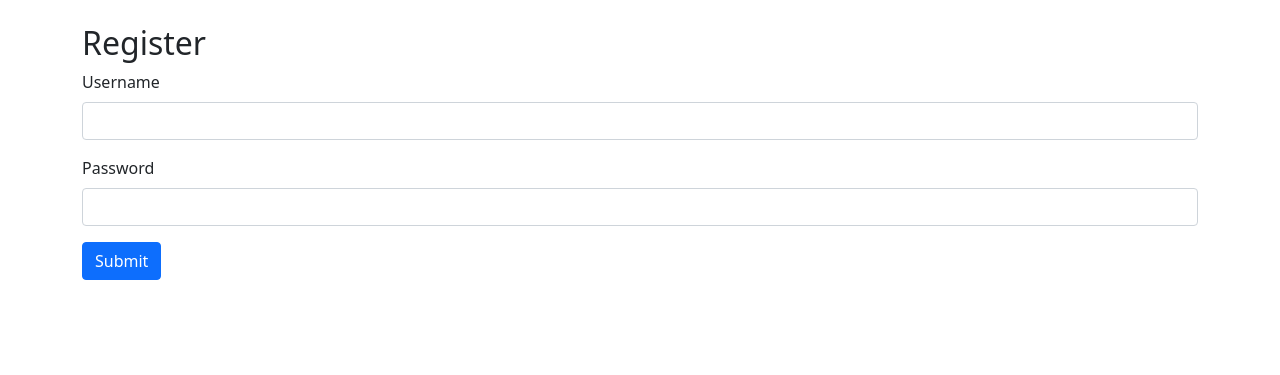
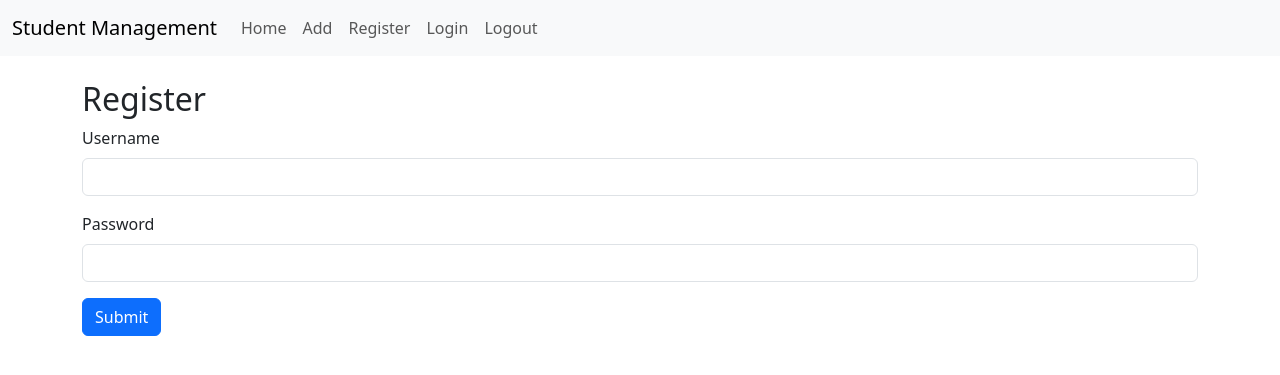
Before and after one commit to adinema27/student-management, a Django app: page /login/ in a window 1280 px wide. Shown: the top 375 px of the page. Run offline with Django 5.2, Linux system fonts and the light colour scheme.

Commit message:
09 nov classs

```diff
--- a/management/models.py
+++ b/management/models.py
@@ -1,6 +1,7 @@
 from django.db import models
-
+from django.contrib.auth.models import User
 class student(models.Model):
+    fk = models.ForeignKey(User, on_delete=models.CASCADE, default=0)
     email = models.EmailField(max_length=254)
     contact = models.IntegerField()
     name = models.CharField(max_length=100)
--- a/management/templates/add.html
+++ b/management/templates/add.html
@@ -38,7 +38,7 @@
               <input type="date" class="form-control" id="inputPassword3" name = 'dob'>
             </div>
           </div>
-        <button type="submit" class="btn btn-primary">Sign in</button>
+        <button type="submit" class="btn btn-primary">Add data</button>
       </form>
 </div>
 {% endblock content %}
--- a/management/templates/login.html
+++ b/management/templates/login.html
@@ -1,11 +1,6 @@
-<!DOCTYPE html>
-<html lang="en">
-<head>
-    <meta charset="UTF-8">
-    <meta name="viewport" content="width=device-width, initial-scale=1.0">
-    <link href="https://cdn.jsdelivr.net/npm/bootstrap@5.0.2/dist/css/bootstrap.min.css" rel="stylesheet" integrity="sha384-EVSTQN3/azprG1Anm3QDgpJLIm9Nao0Yz1ztcQTwFspd3yD65VohhpuuCOmLASjC" crossorigin="anonymous">
-    <title>Register</title>
-</head>
+{% extends "main.html" %}
+
+{% block content %}
 <body>
     <div class="container">
         <h2 class="mt-4">Register</h2>
@@ -30,4 +25,4 @@
 
     <script src="https://cdn.jsdelivr.net/npm/bootstrap@5.0.2/dist/js/bootstrap.bundle.min.js" integrity="sha384-MrcW6ZMFYlzcLA8Nl+NtUVF0sA7MsXsP1UyJoMp4YLEuNSfAP+JcXn/tWtIaxVXM" crossorigin="anonymous"></script>
 </body>
-</html>
+{% endblock content %}
--- a/management/templates/nav.html
+++ b/management/templates/nav.html
@@ -26,11 +26,14 @@
               </li>
               <li class="nav-item">
 
-              {%if %}
+
                 <a class="nav-link" href="{% url 'register'%}">Register</a>
               </li>
               <li class="nav-item">
                 <a class="nav-link" href="{% url 'login'%}">Login</a>
+              </li>
+              <li class="nav-item">
+                <a class="nav-link" href="{% url 'logout'%}">Logout</a>
               </li>
 
 
--- a/management/urls.py
+++ b/management/urls.py
@@ -2,12 +2,12 @@
 from django.urls import path
 from management import views
 urlpatterns = [
-    path('', views.home, name = 'home'),
+    path('home/', views.home, name = 'home'),
     path('add/', views.add, name = 'add'),
     path('update/<int:pk>', views.update, name = 'update'),
     path('history/', views.history, name = 'history'),
     path('delete/<int:pk>', views.delete,name ='delete'),
-    path('register/', views.register, name = 'register' ),
+    path('', views.register, name = 'register' ),
     path('login/', views.login_user, name = 'login'),
-    path('logout', views.logout_user, name = 'logout')
+    path('logout/', views.logout_user, name = 'logout')
 ]
--- a/management/views.py
+++ b/management/views.py
@@ -3,6 +3,7 @@ from management.models import student
 from django.contrib.auth.models import User
 from django.contrib.auth import authenticate
 from django.contrib.auth import login, logout
+from django.contrib.auth.decorators import login_required
 
 def register(request):
     if request.method == 'POST':
@@ -14,6 +15,7 @@ def register(request):
         obj = User(first_name = name, last_name = last_name, username = user, email = email)
         obj.set_password(password)
         obj.save()
+        print(obj)
     return render (request, 'register.html')
 
 def login_user (request):
@@ -31,15 +33,18 @@ def login_user (request):
 
 def logout_user(request):
     logout(request)
-    return redirect('home')
+    return redirect('login')
 
+@login_required
 def home (request):
-    students = student.objects.all()
+    students = student.objects.filter(fk = request.user)
     data = {
         'students': students
     }
     return render(request, 'home.html', context=data)
 
+
+@login_required
 def add(request):
     if request.method == 'POST':
         email = request.POST.get('email')
@@ -47,7 +52,7 @@ def add(request):
         name = request.POST.get('name')
         age = request.POST.get('age')
         dob = request.POST.get('dob')
-        student.objects.create( email=email, contact = contact,name=name, age = age, dob = dob)
+        student.objects.create(fk = request.user, email=email, contact = contact,name=name, age = age, dob = dob)
 
         return redirect('home')
     return render(request, 'add.html')
```
Also changed, not shown: management/templates/register.html (+3 -9 lines), db.sqlite3, management/migrations/0003_student_fk.py (added), management/migrations/0004_alter_student_fk.py (added), management/migrations/0005_remove_student_fk.py (added), management/migrations/0006_student_fk.py (added).
